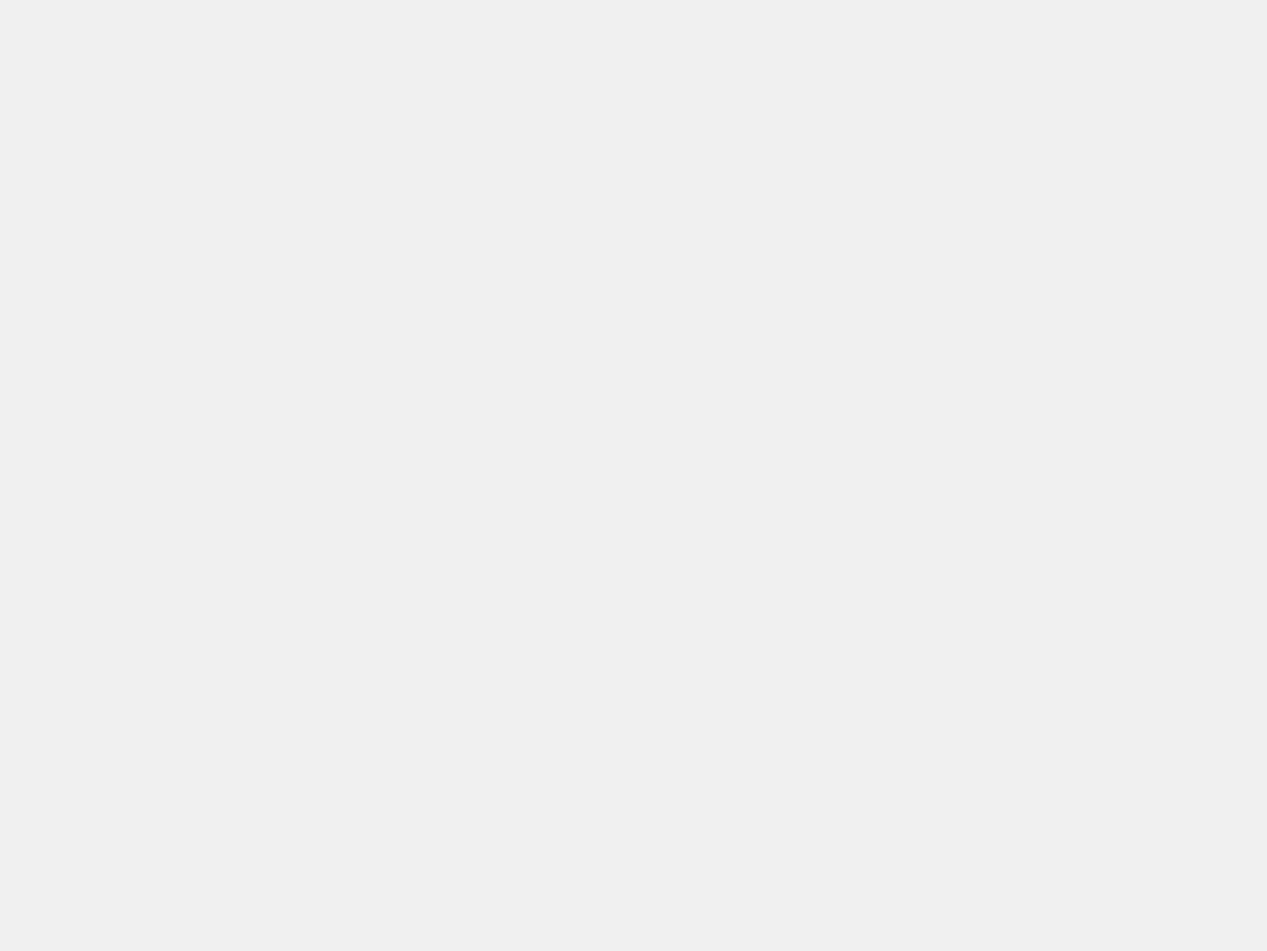
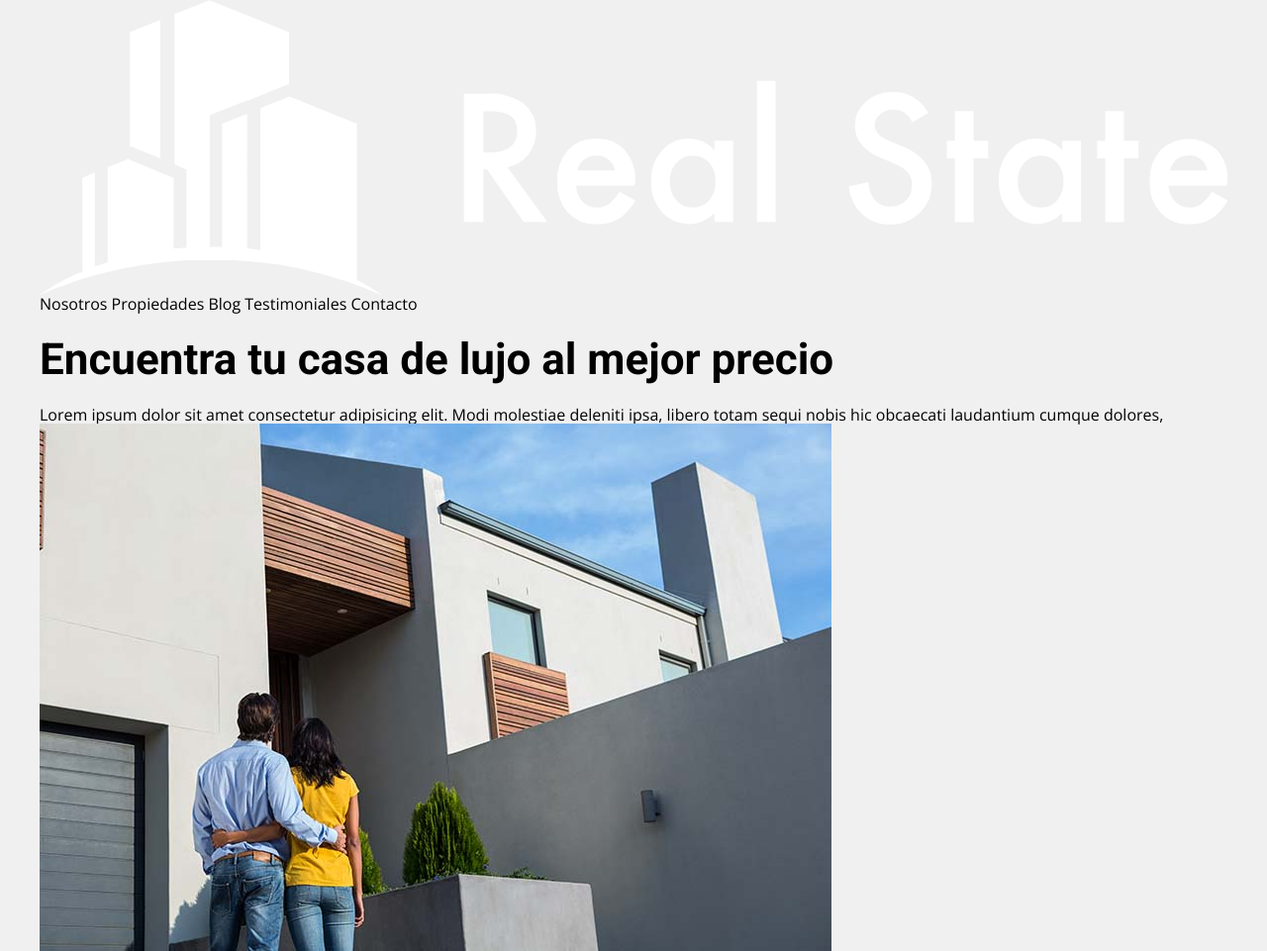
Before and after one commit to jimmy-bustillo/realState, a website: page index.html in a window 1280 px wide. Shown: the whole page at 99% size. Before the commit the page ends 800 px from the top, so only its background shows below. Drawn offline with nearby package versions, Linux system fonts and the light colour scheme; files that its build step writes are made by us from their sources; files whose address does not match are found by name.

Commit message:
agrega la sección del header

```diff
--- a/index.html
+++ b/index.html
@@ -1,16 +1,48 @@
 <!DOCTYPE html>
 <html lang="en">
-<head>
-    <meta charset="UTF-8">
-    <meta http-equiv="X-UA-Compatible" content="IE=edge">
-    <meta name="viewport" content="width=device-width, initial-scale=1.0">
+  <head>
+    <meta charset="UTF-8" />
+    <meta http-equiv="X-UA-Compatible" content="IE=edge" />
+    <meta name="viewport" content="width=device-width, initial-scale=1.0" />
     <title>Real State</title>
-    <link rel="preconnect" href="https://fonts.googleapis.com">
-    <link rel="preconnect" href="https://fonts.gstatic.com" crossorigin>
-    <link href="https://fonts.googleapis.com/css2?family=Open+Sans:wght@400;700&family=Roboto:wght@400;700&display=swap" rel="stylesheet">
-    <link rel="stylesheet" href="build/css/app.css">
-</head>
-<body>
+    <link rel="preconnect" href="https://fonts.googleapis.com" />
+    <link rel="preconnect" href="https://fonts.gstatic.com" crossorigin />
+    <link
+      href="https://fonts.googleapis.com/css2?family=Open+Sans:wght@400;700&family=Roboto:wght@400;700&display=swap"
+      rel="stylesheet"
+    />
+    <link rel="stylesheet" href="build/css/app.css" />
+  </head>
+  <body>
+    <header class="header">
+      <div class="header__barra contenedor">
+        <div class="header__logo">
+          <img src="build/img/logo.svg" alt="logo ral state" />
+        </div>
+        <nav class="navegacion">
+          <a class="navegacion__link" href="#">Nosotros</a>
+          <a class="navegacion__link" href="#">Propiedades</a>
+          <a class="navegacion__link" href="#">Blog</a>
+          <a class="navegacion__link" href="#">Testimoniales</a>
+          <a class="navegacion__link" href="#">Contacto</a>
+        </nav>
+      </div>
+      <div class="header__contenido contenedor">
+        <h1 class="header__heading">
+          Encuentra tu casa de lujo al mejor precio
+        </h1>
+        <div class="header__texto">
+          Lorem ipsum dolor sit amet consectetur adipisicing elit. Modi
+          molestiae deleniti ipsa, libero totam sequi nobis hic obcaecati
+          laudantium cumque dolores,
 
-</body>
+          <img
+            class="header__imagen"
+            src="build/img/imagenHeader.jpg"
+            alt="imagen header"
+          />
+        </div>
+      </div>
+    </header>
+  </body>
 </html>
```
